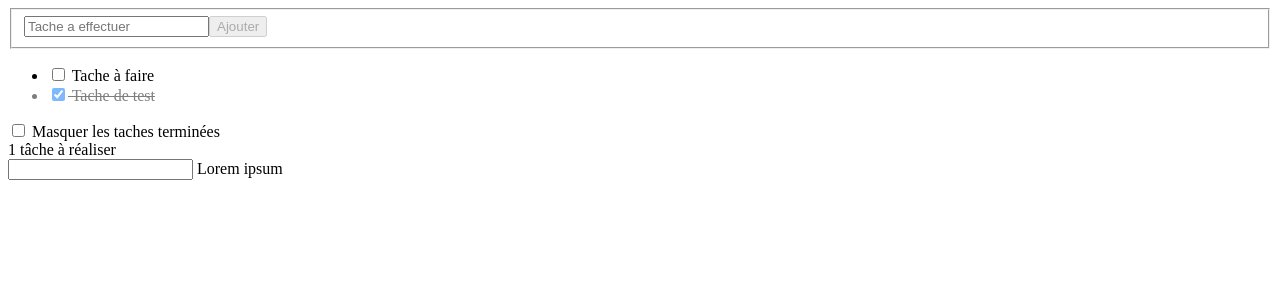
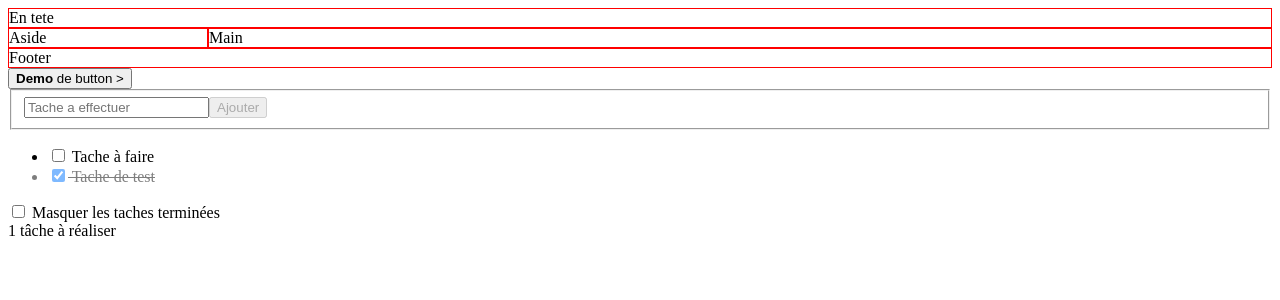
Before and after one commit to carlialex13/tuto-vue, a Vue app: page / in a window 1280 px wide. Shown: the top 300 px of the page. Built offline with nearby package versions, Linux system fonts and the light colour scheme.

Commit message:
composant

```diff
--- a/src/App.vue
+++ b/src/App.vue
@@ -1,4 +1,23 @@
 <template>
+
+<Layout>
+  <template #header>
+    En tete
+  </template>
+  <template #aside>
+    Aside
+  </template>
+  <template v-slot:main>
+    Main
+  </template>
+  <template v-slot:footer>
+    Footer
+  </template>
+</Layout>
+
+<Button>
+  <strong>Demo</strong> de button
+</Button>
 
 <form action="" @submit.prevent="addTodo">
   <fieldset role="group">
@@ -10,6 +29,7 @@
     <button :disabled="newTodo.length === 0">Ajouter</button>
   </fieldset>
 </form>
+
 <div v-if="todos.length === 0">Vous n'avez pas de tache</div>
 
 <div v-else>
@@ -19,26 +39,37 @@
       v-for="todo in sortedTodo"
       :class="{completed: todo.completed}"
     >
-      <label>
-        <input type="checkbox" v-model="todo.completed">
-      </label>
-      {{ todo.title }}
+      <!-- <Checkbox
+      :label="todo.title"
+      @check="console.log('coche')"
+      @uncheck="console.log('uncheck')"
+      /> -->
+      <Checkbox
+      :label="todo.title"
+      v-model="todo.completed"
+      />
     </li>
   </ul>
+
   <label>
     <input type="checkbox" v-model="hideCompleted"> Masquer les taches terminées
   </label>
-</div>
-<div v-if="remainingTodos > 0">
-  {{ remainingTodos}} tâche{{ remainingTodos > 1 ? 's' : ''}} à réaliser
+
+  <div v-if="remainingTodos > 0">
+    {{ remainingTodos}} tâche{{ remainingTodos > 1 ? 's' : ''}} à réaliser
+  </div>
+
 </div>
 
-  <Checkbox label="bonjour"/>
+
+
 </template>
 
 <script setup>
 import {computed, ref} from 'vue';
-import Checkbox from "@/Checkbox.vue";
+import Checkbox from "./Checkbox.vue";
+import Button from './Button.vue';
+import Layout from './Layout.vue';
 
 const hideCompleted = ref(false)
 const todos = ref([{
--- /dev/null
+++ b/src/Button.vue
@@ -0,0 +1,9 @@
+<template>
+
+    <button><slot></slot>></button>
+
+</template>
+
+<script setup>
+
+</script>
--- a/src/Checkbox.vue
+++ b/src/Checkbox.vue
@@ -1,17 +1,29 @@
+<template>
+  <label>
+    <!-- <input type="checkbox" @change="onChange"> {{ label }} -->
+    <input type="checkbox" v-model="model"> {{ label }}
+  </label>
+</template>
+
 <script setup>
 const props = defineProps({
   label: String
 })
 
-console.log(props.label)
+const emit = defineEmits(['check', 'uncheck'])
+
+const onChange = (event) => {
+  if(event.currentTarget.checked){
+    emit('check', event.currentTarget)
+  } else {
+    emit('uncheck', event.currentTarget)
+  }
+}
+
+const model = defineModel()
 </script>
-
-<template>
-  <label>
-    <input type="text"> Lorem ipsum
-  </label>
-</template>
 
 <style scoped>
 
+
 </style>
--- /dev/null
+++ b/src/Layout.vue
@@ -0,0 +1,36 @@
+<template>
+
+    <div class="layout">
+        <header v-if="$slots.header">
+            <slot name="header"></slot>
+        </header>
+        <aside>
+            <slot name="aside"></slot>
+        </aside>
+        <main>
+            <slot name="main"></slot>
+        </main>
+        <footer>
+            <slot name="footer"></slot>
+        </footer>
+    </div>
+
+</template>
+
+<style>
+
+.layout {
+    display: grid;
+    grid-template-columns: 200px 1fr;
+}
+
+.layout > * {
+   border: solid 1px red;
+}
+
+.layout header,
+.layout footer {
+    grid-column: 1 / -1;
+}
+
+</style>
```
